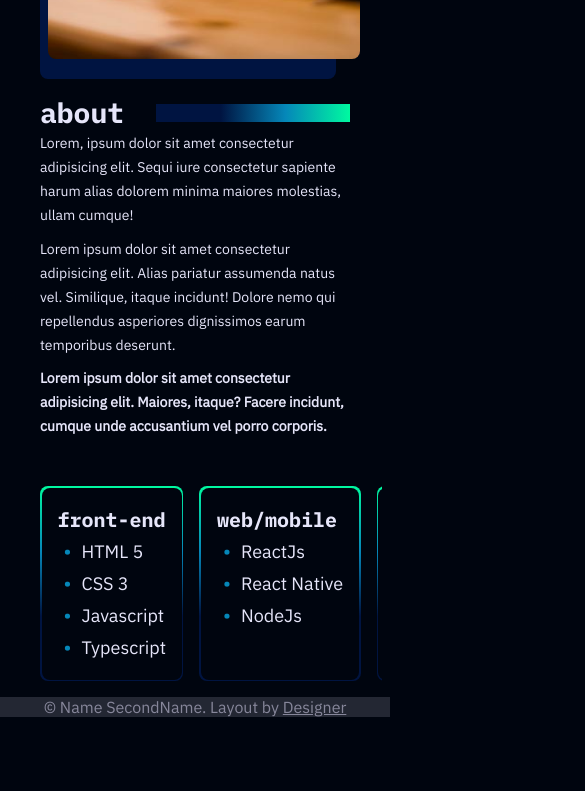
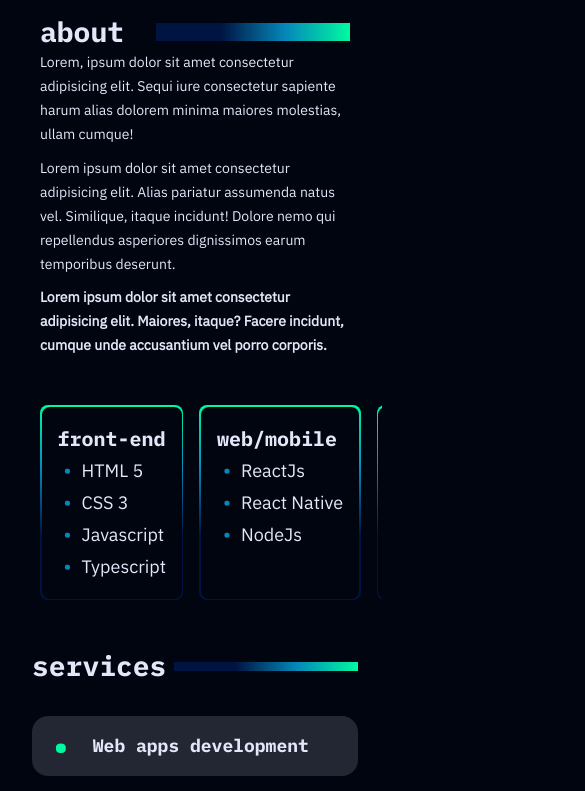
Before and after one commit to mattreee/not-personal-portfolio-website, a React (Create React App) app: page / in a window 390 px wide. Shown: the part 1178-1969 px from the top of the page, 585 px wide, since content can reach past the window. Before the commit the page ends 1895 px from the top, so only its background shows below. Built offline with nearby package versions, Linux system fonts and the light colour scheme.

Commit message:
services done

```diff
--- a/src/css/main.css
+++ b/src/css/main.css
@@ -761,6 +761,9 @@ body {
 }
 
 @media only screen and (max-width: 1000px) {
+  .header {
+    display: none;
+  }
   .intro {
     padding: 0;
     height: 100vh;
@@ -871,7 +874,38 @@ body {
     border-radius: 8px;
   }
   .services {
-    display: none;
+    margin: 0 2rem;
+    margin-bottom: 3rem;
+    width: auto;
+    height: auto;
+  }
+  .services__title {
+    font-family: "IBM Plex Mono", monospace, sans-serif;
+    font-size: 1.75rem;
+    line-height: 2.25rem;
+    font-weight: 700;
+    color: #e6e6fa;
+  }
+  .services__title-bar {
+    margin-left: 1em;
+    font-size: 0.5rem;
+  }
+  .services__ul {
+    -ms-grid-columns: 1fr;
+        grid-template-columns: 1fr;
+    row-gap: 1rem;
+  }
+  .services .bullet {
+    font-size: 2rem;
+  }
+  .services__li {
+    font-family: "IBM Plex Mono", monospace, sans-serif;
+    font-size: 1.125rem;
+    line-height: 1.75rem;
+    font-weight: bold;
+    color: #e6e6fa;
+    padding: 0;
+    border-radius: 16px;
   }
   .projects {
     display: none;
--- a/src/scss/main.scss
+++ b/src/scss/main.scss
@@ -677,9 +677,9 @@ body {
 }
 
 @media only screen and (max-width: 1000px) {
-	// .header {
-	// 	display: none;
-	// }
+	.header {
+		display: none;
+	}
 
 	.intro {
 		padding: 0;
@@ -784,7 +784,34 @@ body {
 	}
 
 	.services {
-		display: none;
+		margin: 0 2rem;
+		margin-bottom: 3rem;
+		width: auto;
+		height: auto;
+
+		&__title {
+			@include mobile-heading-2();
+		}
+
+		&__title-bar {
+			margin-left: 1em;
+			font-size: 0.5rem;
+		}
+
+		&__ul {
+			grid-template-columns: 1fr;
+			row-gap: 1rem;
+		}
+
+		.bullet {
+			font-size: 2rem;
+		}
+
+		&__li {
+			@include mobile-heading-3();
+			padding: 0;
+			border-radius: 16px;
+		}
 	}
 
 	.projects {
```
Also changed, not shown: 1 other file (tests, documents, lock files or other folders).
